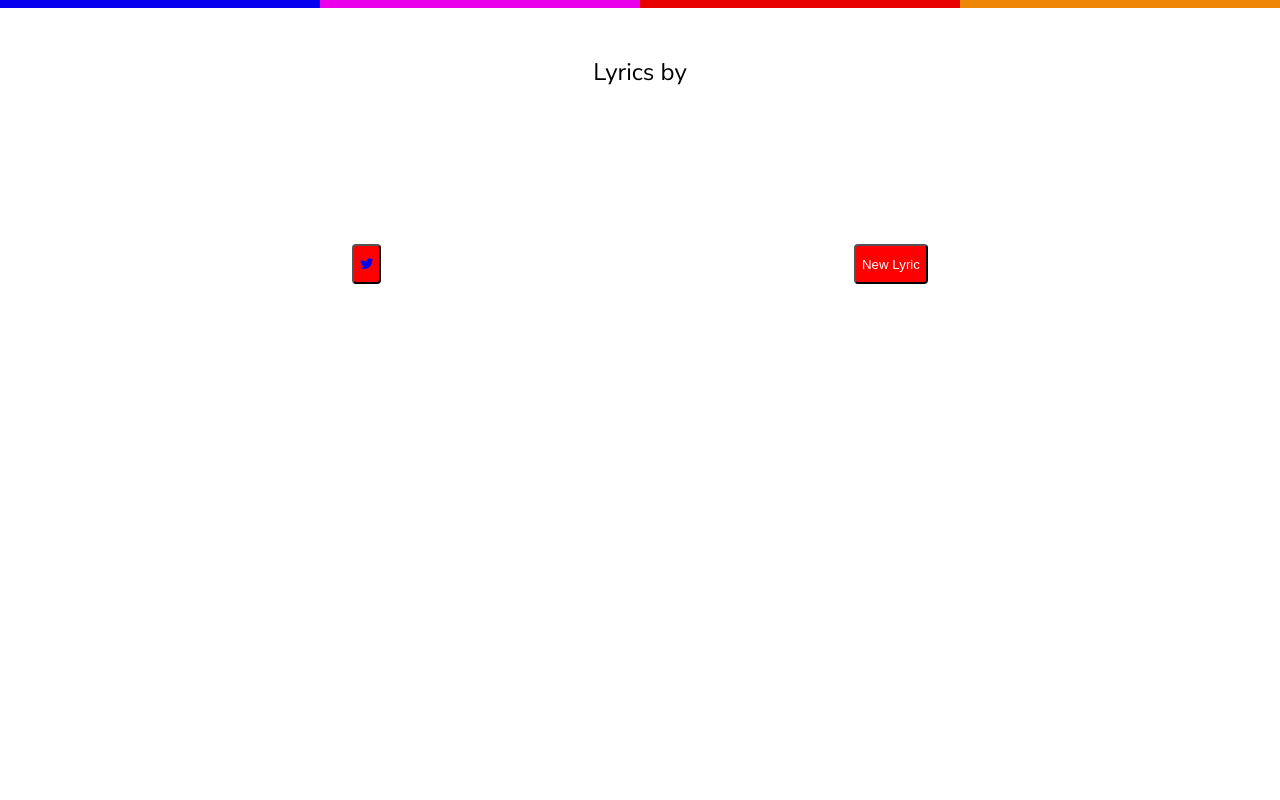
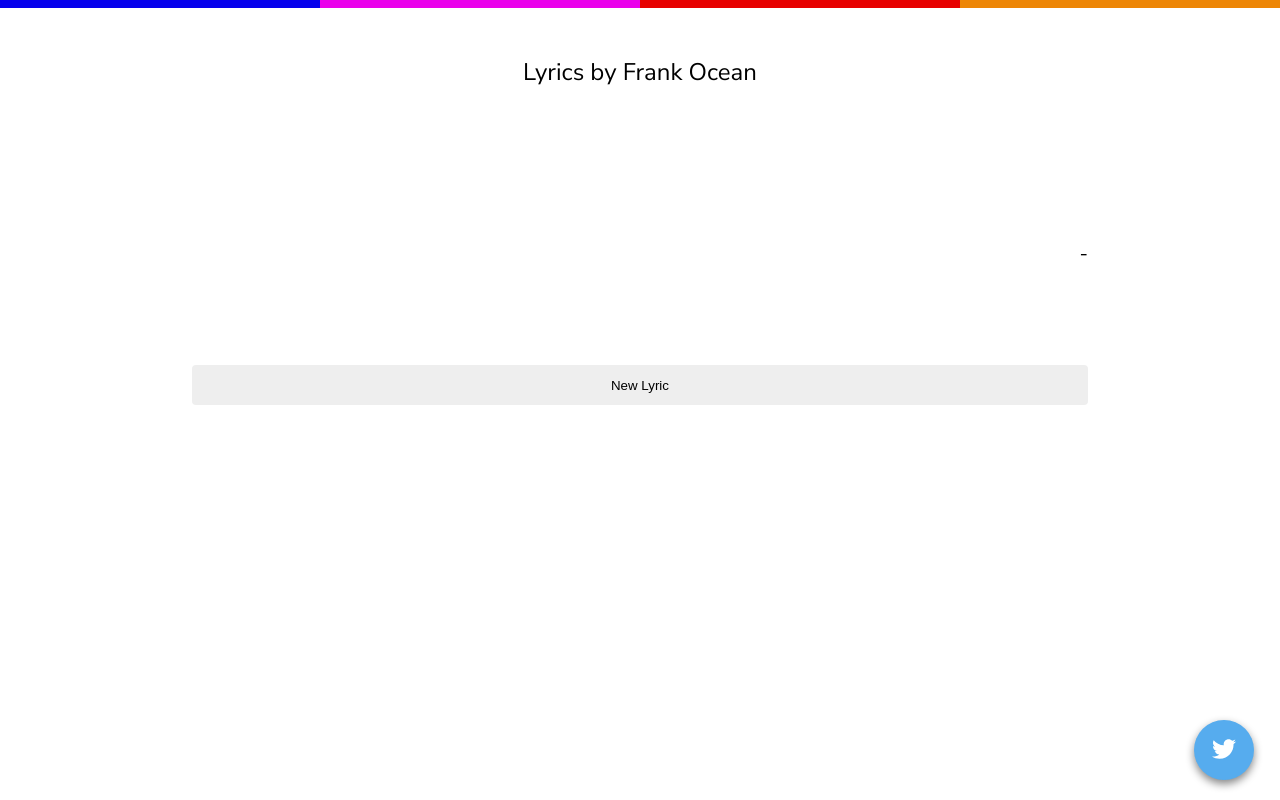
Before and after one commit to MDBoticano/frank-ocean-lyrics, a React (Create React App) app: page / in a window 1280 px wide. Built offline with nearby package versions, Linux system fonts and the light colour scheme; no server answers.

Commit message:
More styling + Twitter FAB share functionality

```diff
--- a/src/App.css
+++ b/src/App.css
@@ -16,6 +16,7 @@
   /* font-family: var(--page-font); */
   font-family: var(--page-font);
 }
+
 
 #top-stripes {
   display: grid;
@@ -41,23 +42,44 @@
 
 #quote-box {
   padding: 1.5em;
-  /* background-color: #eee; */
+  /* background-color: rgb(244, 244, 244); */
   /* box-shadow: 10px 10px #444; */
-  max-width: 45vw;
+  width: 70vw;
   margin: auto;
+
+  /* vertical & horizontal alignment */
+  /* position: absolute;
+  top: 45%;
+  left: 50%;
+  -ms-transform: translate(-50%, -50%);
+  transform: translate(-50%, -50%); */
 }
 
 #page-title {
-  margin: 1em;
+  margin: 2em 0;
   text-align: center;
   font-size: 1.5em;
 }
 
+#singer-section {
+  margin: .5em 0 2em 0;
+}
+
+#author {
+  margin: 0;
+  font-size: 1.25em;
+  text-align: right;
+}
+
 #lyric-section {
-  margin: 5em 0;
+  /* margin: 12vh 0 8vh 0; */
+  margin: 5em 0 2em;
   text-align: center;
-  font-size: 1.5em;
-  font-weight: 600px;
+}
+
+#text {
+  font-weight: 500;
+  font-size: 2em;
 }
 
 #horizontal-bar {
@@ -88,17 +110,21 @@
 }
 
 #songName {
+  margin: .75em 8px 0 0;
   font-style: italic;
+  font-size: 1.25em;
 }
 
 #album {
+  margin: .75em 0;
   text-align: right;
+  font-size: 1.25em;
 }
-
 
 #box-buttons {
   /* display: grid;
   grid-template-columns: 120px auto 80px; */
+  margin: 2em 0;
   display: block;
 }
 
@@ -113,29 +139,51 @@
   padding: 8px 18px 6px 18px;
   cursor:pointer; */
   height: 40px;
+  border:none;
   border-radius: 4px;
-  color: #fff;
-  background-color: red;
+  color: #000;
+  background-color: #eee;
+  width: 100%;
+  margin: 4px 0;
 }
 
 #new-quote {
-  float: right;
+  margin: auto;
 }
 
-#new-quote p {
-  margin: 0;
-  padding: 0;
-}
-
-#tweet-quote {
-  border-radius: 4px;
+#quote-btn {
+  width: 2.5em;
+  height: 2.5em;
+  background-color: #56ACEE;
+  border-radius: 50%;
+  box-shadow: 0 4px 8px 0 rgb(135, 135, 135);
+  font-size: 1.5em;
+  color: white;
+  position: fixed;
+  right: 2vw;
+  bottom: 2vh;
 }
 
 #tweet-icon {
-  opacity: 1;
+  margin: 0;
+  color: white;
 }
 
-/* #wrapper {
-  min-height: 100vh;
-  background: linear-gradient(45deg, white 80%, navy 20%);
-} */
+/* Font scaling */
+@media (max-width: 360px) {
+  :root {
+    font-size: 12px;
+  }
+  #text {
+    font-size: 1.5em;
+  }
+}
+
+@media (max-width: 720px) {
+  :root {
+    font-size: 14px;
+  }
+  #text {
+    font-size: 1.5em;
+  }
+}
--- a/src/App.js
+++ b/src/App.js
@@ -34,7 +34,7 @@
     document.title = 'Frank Ocean Lyrics';
 
     // Get JSON from gist
-    fetch('https://gist.githubusercontent.com/MDBoticano/d88c9ddd0eedd5d3223ff7b5bc5f0090/raw/de541631b9e409c39e8d835098c6bb01ec1f20c3/lyrics.json')
+    fetch('https://gist.githubusercontent.com/MDBoticano/d88c9ddd0eedd5d3223ff7b5bc5f0090/raw/5bfd8263c9c136b23560ad2db21df35beecdb86b/lyrics.json')
       .then(response => response.json()) // parses data as json
       .then((data) => {
 
@@ -71,8 +71,11 @@
     this.changeBackground();
   }
 
-  shareOnTwitter() {
-
+  shareOnTwitter = () => {
+    // found on https://gist.github.com/McKinneyDigital/2884508#file-share-twitter-js
+    var url = "twitter.com";
+    let tweet = `${this.state.text} - ${this.state.author} (${this.state.songName})`
+    window.open('http://twitter.com/share?url='+encodeURIComponent(url)+'&text='+encodeURIComponent(tweet), '', 'left=0,top=0,width=550,height=450,personalbar=0,toolbar=0,scrollbars=0,resizable=0');
   }
 
   getNewQuote = () => {
@@ -120,8 +123,8 @@
     let bgViewedArr = [...this.state.bgViewed, randomIndex];
     // console.log(bgViewedArr);
 
-     // If we've gone through every quote, forget which quotes we've seen
-     if (bgViewedArr.length === this.state.bgColors.length) {
+    // If we've gone through every quote, forget which quotes we've seen
+    if (bgViewedArr.length === this.state.bgColors.length) {
       //console.log("reset colors viewed");
       bgViewedArr = [];
     }
@@ -148,20 +151,26 @@
           <div id="stripe-4" className="top-stripe" ></div>
         </div>
 
+        <div id="page-title">
+          <p id="subtitle">Lyrics by Frank Ocean</p>
+        </div>
+
         <div id="quote-box">
-
-          <div id="page-title">
-            <p id="author">Lyrics by {this.state.author}</p>
-          </div>
 
           {/* text == lyric */}
           <div id="lyric-section">
             <p id="text">{this.state.text}</p>
           </div>
 
+          <div id="singer-section">
+            <p id="author">- {this.state.author}</p>
+          </div>
+
           <div id="horizontal-bar" className={this.state.currentColor}></div>
 
+
           <div id="song-details-section">
+
             <p id="songName">{this.state.songName}</p>
             <p id="album">{this.state.album}</p>
           </div>
@@ -169,15 +178,17 @@
           {/* Share + new lyric */}
           <div id="box-buttons">
 
-            <button>
+            <button id="new-quote" onClick={this.newQuote}>
+              New Lyric
+            </button>
+
+            <button id="quote-btn" onClick={this.shareOnTwitter}>
               <a id="tweet-quote" className="button" href="twitter.com/intent/">
                 <FontAwesomeIcon id="tweet-icon" icon={faTwitter} />
               </a>
             </button>
 
-            <button id="new-quote" onClick={this.newQuote}>
-              New Lyric
-            </button>
+
           </div>
 
         </div>
--- a/src/data/lyrics.json
+++ b/src/data/lyrics.json
@@ -51,14 +51,14 @@
     },
     {
       "author": "Frank Ocean",
-      "lyric": "Every night fucks every day up, Every day patches the night up",
+      "lyric": "Every night fucks every day up, Every day patches the night up",
       "songName": "Nights",
       "album": "Blonde",
       "albumArtist": "Frank Ocean"
     },
     {
       "author": "Frank Ocean",
-      "lyric": "Taxi driver you my shrink for the hour",
+      "lyric": "Taxi driver you my shrink for the hour",
       "songName": "Bad Religion",
       "album": "Channel Orange",
       "albumArtist": "Frank Ocean"
```
